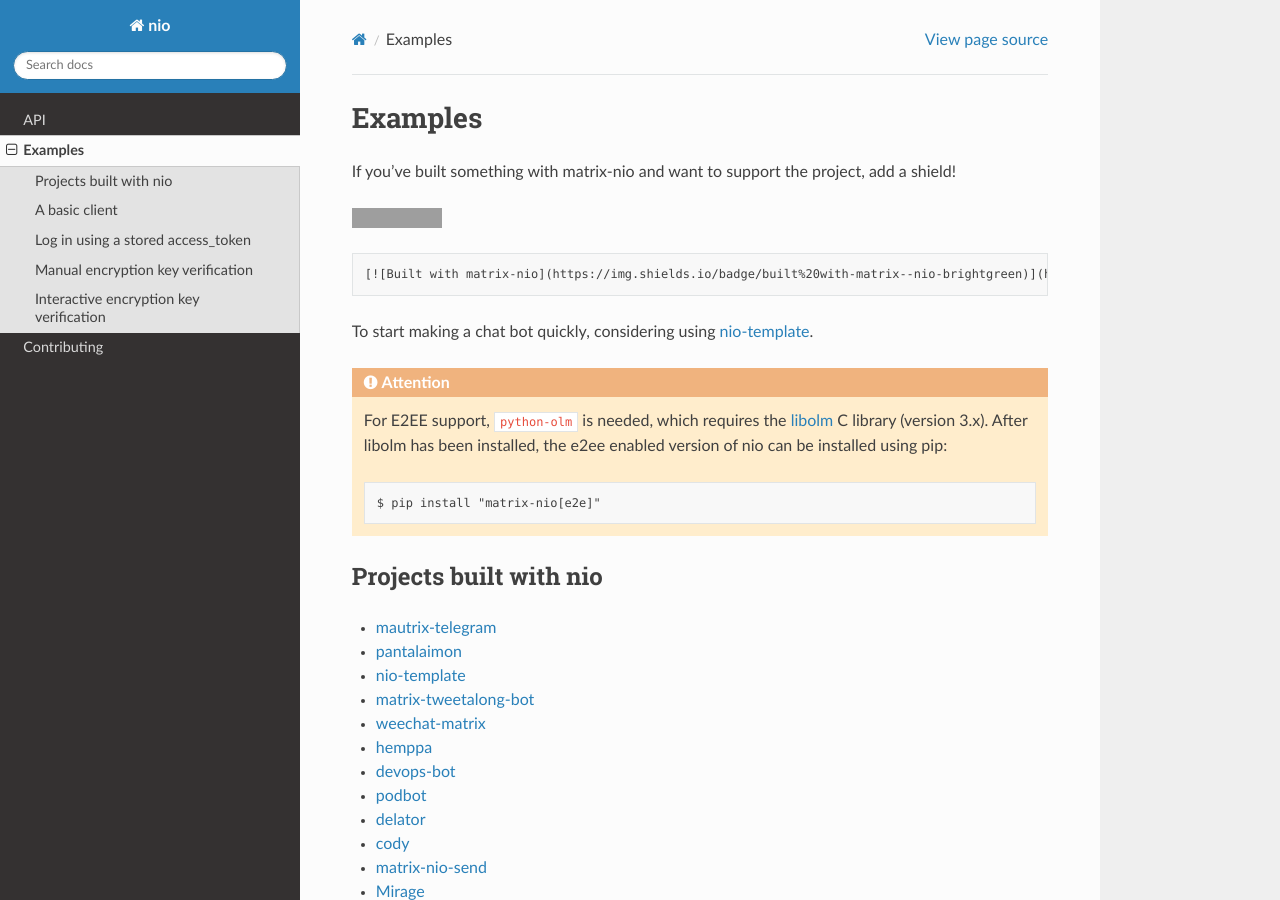
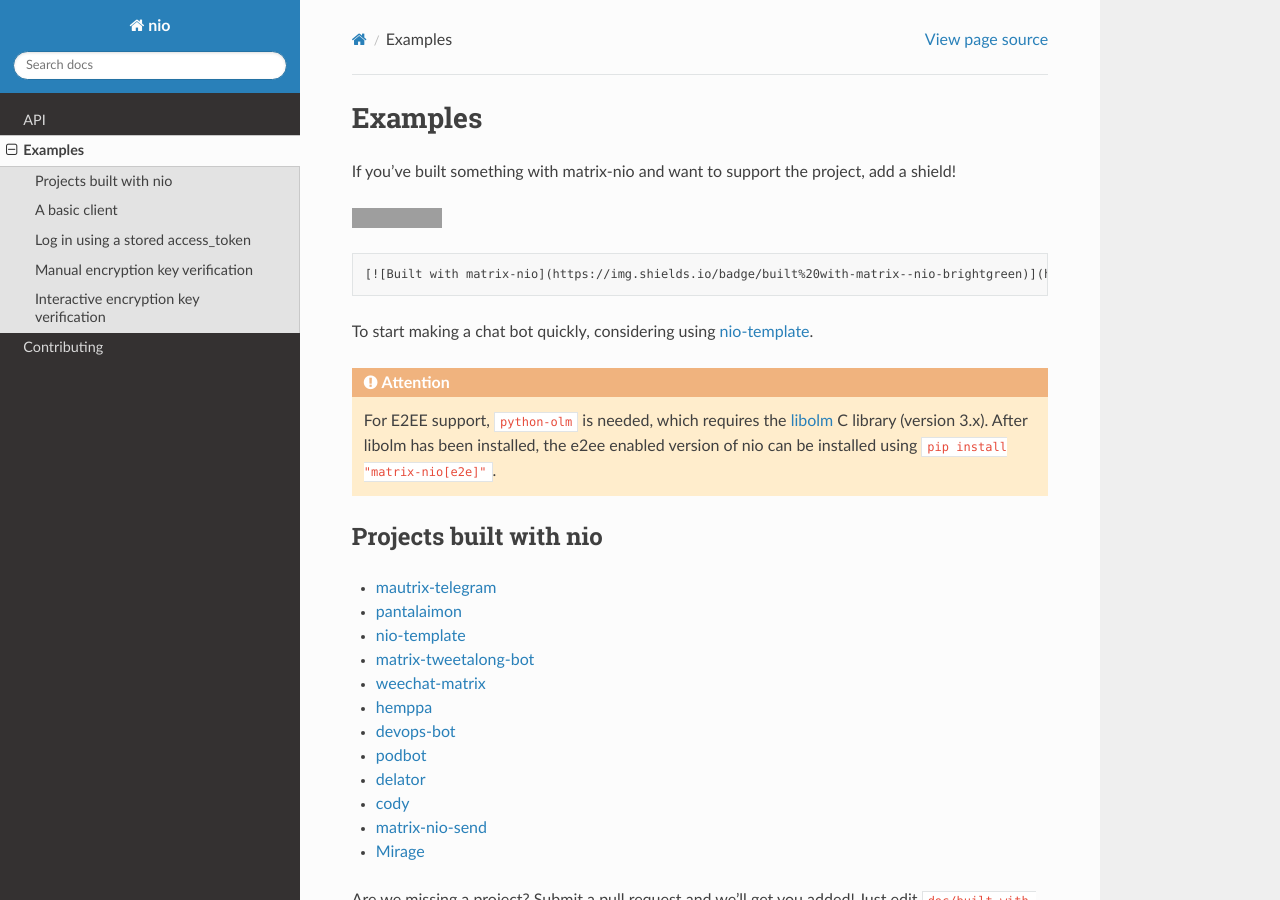
Before and after one commit to matrix-nio/matrix-nio, a Sphinx documentation site: the page built from doc/examples.rst, in a window 1280 px wide and 900 px high. Built offline with Sphinx 7.4.7 and the Read the Docs theme 2.0.0, drawn with Linux system fonts in a browser that asks for light colours; grey boxes are pictures that could not be loaded.

Commit message:
doc: fix hidden pip install command in examples

```diff
--- a/doc/examples.rst
+++ b/doc/examples.rst
@@ -17,12 +17,7 @@ To start making a chat bot quickly, considering using `nio-template <https://git
     For E2EE support, ``python-olm`` is needed, which requires the
     `libolm <https://gitlab.matrix.org/matrix-org/olm>`_ C library
     (version 3.x). After libolm has been installed, the e2ee enabled version of
-    nio can be installed using pip:
-
-    .. code-block::
-
-        $ pip install "matrix-nio[e2e]"
-
+    nio can be installed using ``pip install "matrix-nio[e2e]"``.
 
 .. include:: built-with-nio.rst
 
```
